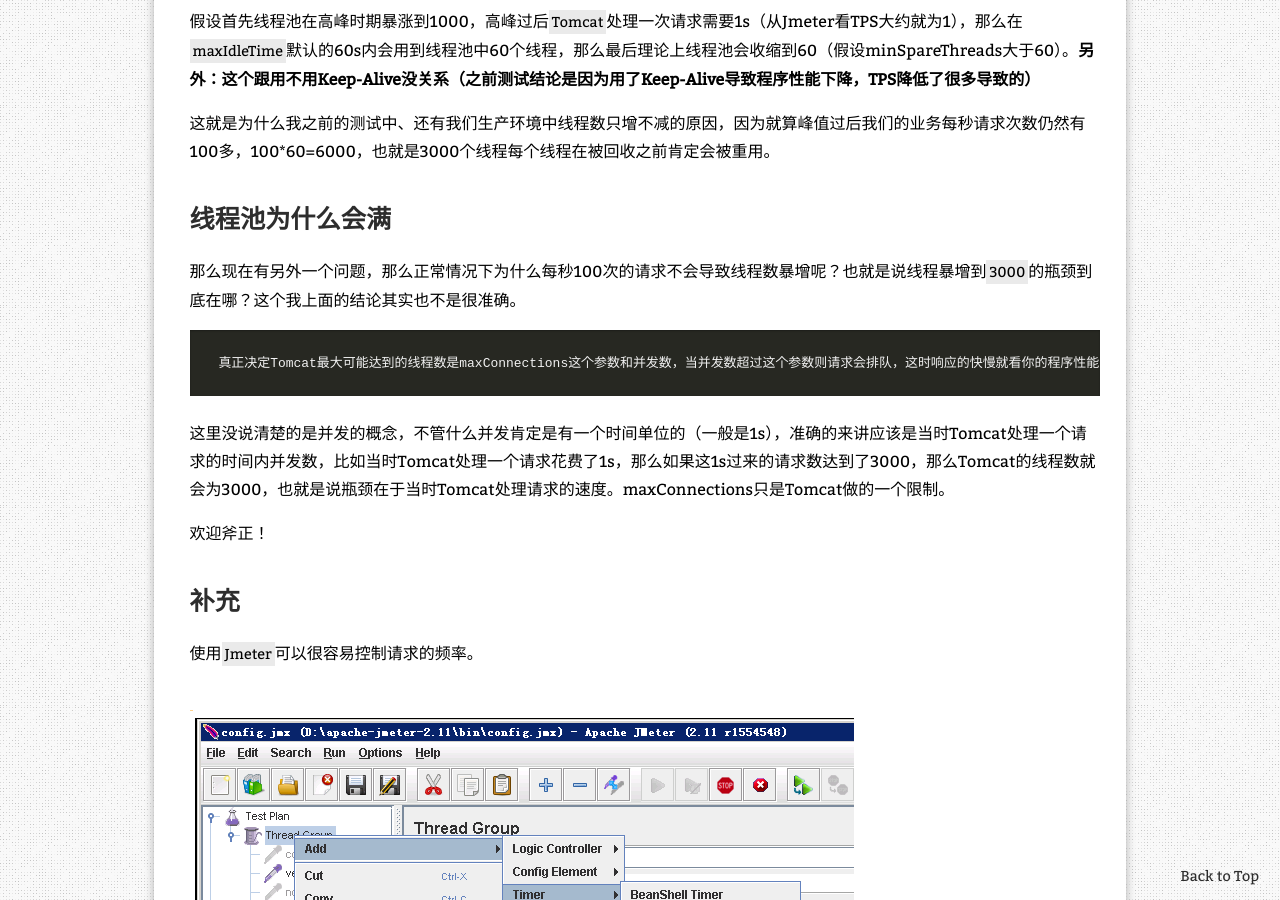
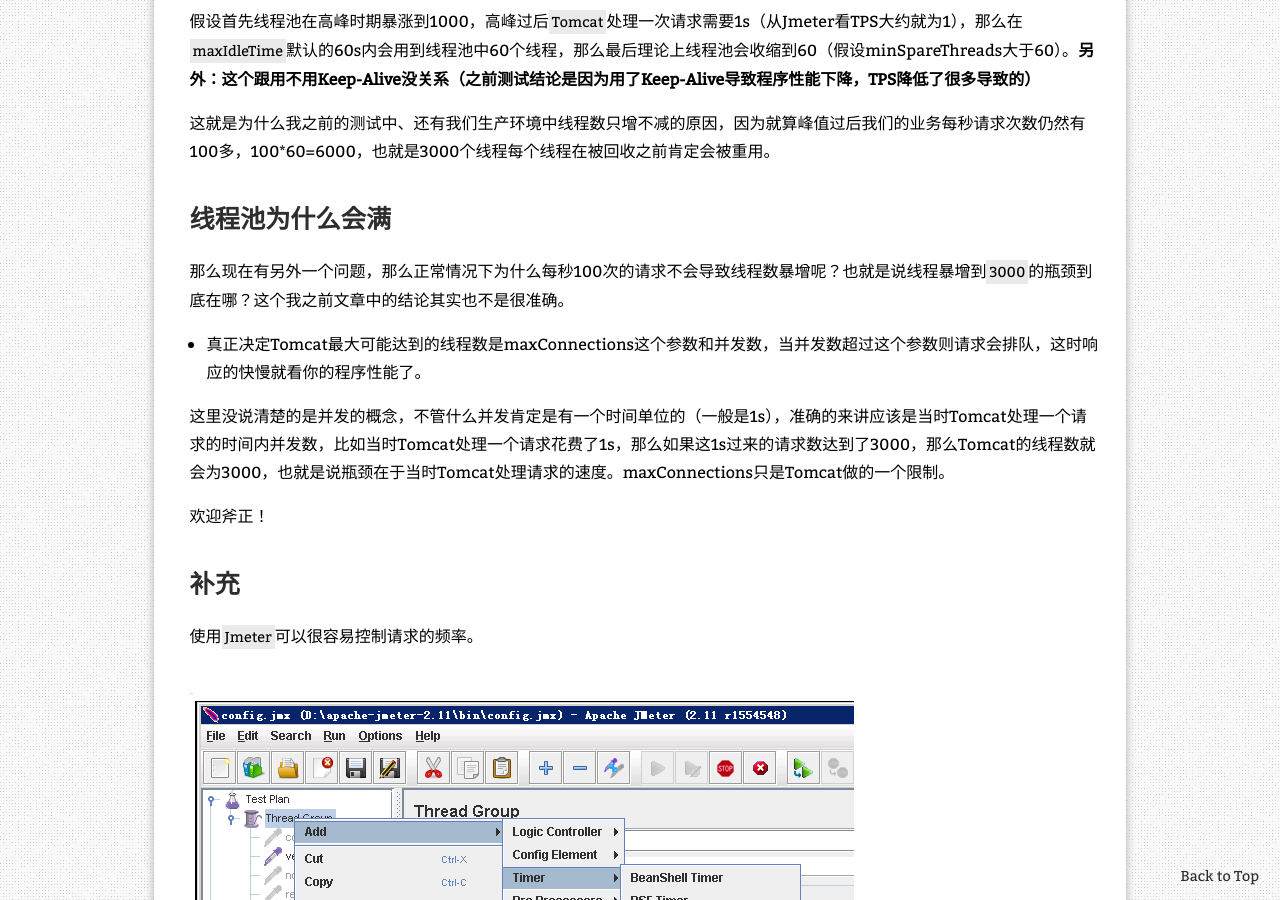
Before and after one commit to zhanjindong/zhanjindong.github.io, a Jekyll site: the page built from _posts/2015-01-20-concurrent-and-tomcat-threads.md, in a window 1280 px wide and 900 px high, scrolled down 2093 px. Built offline with Jekyll 4.4.1, drawn with Linux system fonts in a browser that asks for light colours; nearby versions of some CDN libraries; comment, search, counter and statistics services are not loaded.

Commit message:
Modify post

```diff
--- a/_posts/2015-01-20-concurrent-and-tomcat-threads.md
+++ b/_posts/2015-01-20-concurrent-and-tomcat-threads.md
@@ -75,9 +75,9 @@
 ## 线程池为什么会满
 {: #why-thread-pool-surge}
 
-那么现在有另外一个问题，那么正常情况下为什么每秒100次的请求不会导致线程数暴增呢？也就是说线程暴增到`3000`的瓶颈到底在哪？这个我上面的结论其实也不是很准确。
+那么现在有另外一个问题，那么正常情况下为什么每秒100次的请求不会导致线程数暴增呢？也就是说线程暴增到`3000`的瓶颈到底在哪？这个我之前文章中的结论其实也不是很准确。
 
-	真正决定Tomcat最大可能达到的线程数是maxConnections这个参数和并发数，当并发数超过这个参数则请求会排队，这时响应的快慢就看你的程序性能了。
+- 真正决定Tomcat最大可能达到的线程数是maxConnections这个参数和并发数，当并发数超过这个参数则请求会排队，这时响应的快慢就看你的程序性能了。
 
 这里没说清楚的是并发的概念，不管什么并发肯定是有一个时间单位的（一般是1s），准确的来讲应该是当时Tomcat处理一个请求的时间内并发数，比如当时Tomcat处理一个请求花费了1s，那么如果这1s过来的请求数达到了3000，那么Tomcat的线程数就会为3000，也就是说瓶颈在于当时Tomcat处理请求的速度。maxConnections只是Tomcat做的一个限制。
 
```
